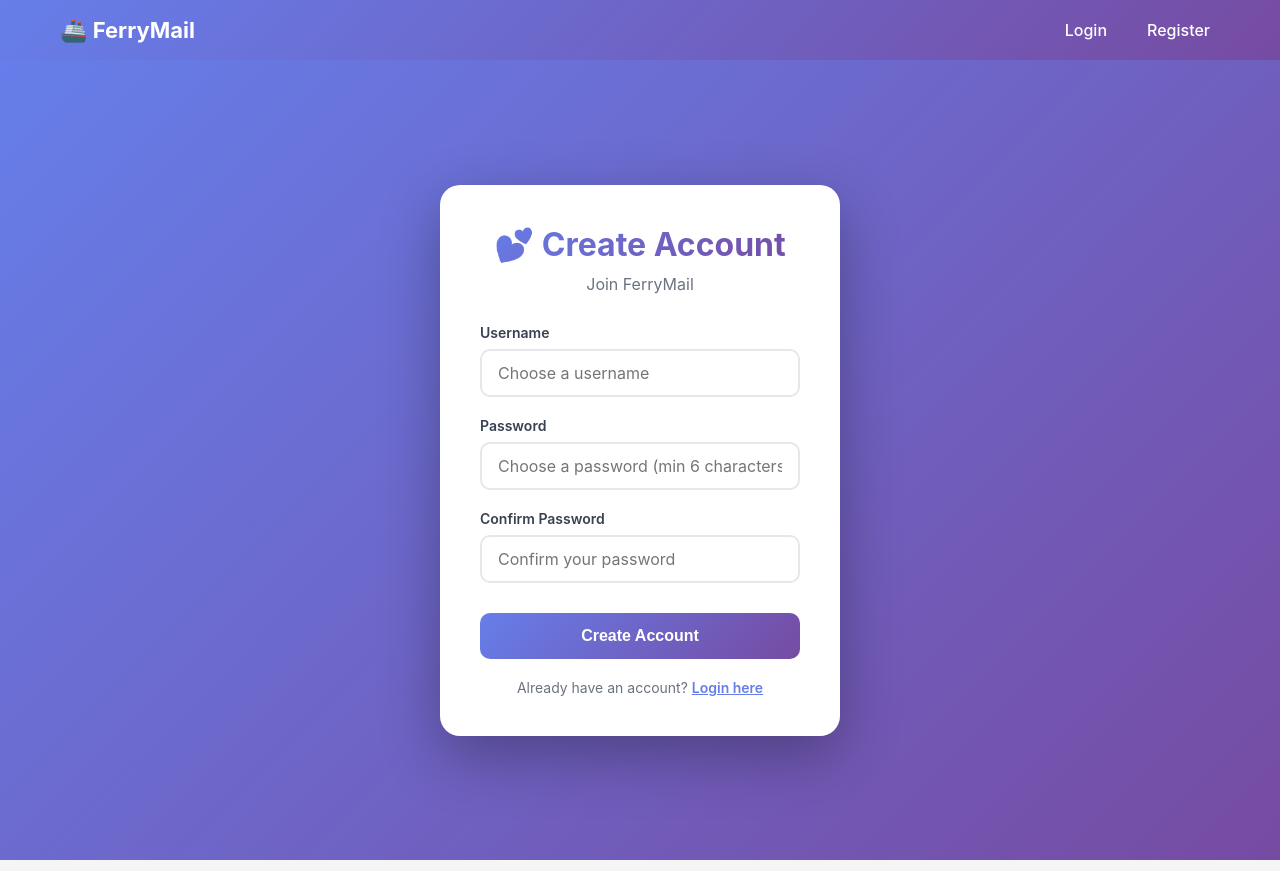
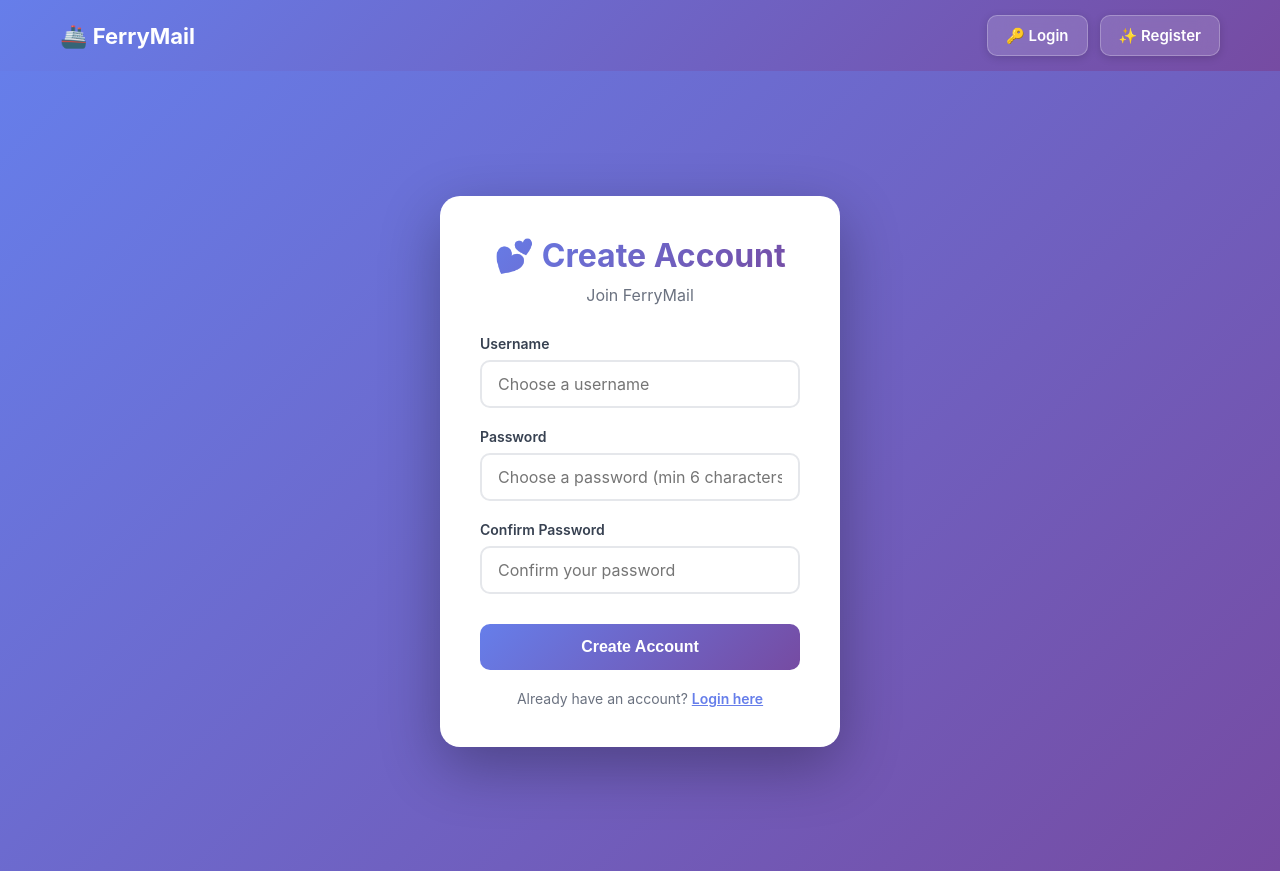
Before and after one commit to KingJerryX/Mailbox-3, a Next.js app: page /register in a window 1280 px wide. Built offline with nearby package versions, Linux system fonts and the light colour scheme.

Commit message:
Add emojis and enhanced styling to navigation links

```diff
--- a/components/Layout.js
+++ b/components/Layout.js
@@ -1,104 +1,50 @@
 import Link from 'next/link';
+import styles from './Layout.module.css';
 
 export default function Layout({ children, user, logout }) {
   return (
     <div>
-      <nav style={styles.nav}>
-        <div style={styles.navContent}>
-          <Link href="/" style={styles.logo}>
+      <nav className={styles.nav}>
+        <div className={styles.navContent}>
+          <Link href="/" className={styles.logo}>
             🚢 FerryMail
           </Link>
-          <div style={styles.navLinks}>
+          <div className={styles.navLinks}>
             {user ? (
               <>
-                <Link href="/mailbox" style={styles.link}>
-                  Mailbox
+                <Link href="/mailbox" className={styles.link}>
+                  💌 Mailbox
                 </Link>
-                <Link href="/countdown" style={styles.link}>
-                  Countdown
+                <Link href="/countdown" className={styles.link}>
+                  ⏰ Countdown
                 </Link>
-                <Link href="/bucket-list" style={styles.link}>
-                  Bucket List
+                <Link href="/bucket-list" className={styles.link}>
+                  💫 Bucket List
                 </Link>
-                <Link href="/settings" style={styles.link}>
-                  Settings
+                <Link href="/settings" className={styles.link}>
+                  ⚙️ Settings
                 </Link>
-                <span style={styles.userInfo}>
-                  {user.username}
+                <span className={styles.userInfo}>
+                  👤 {user.username}
                 </span>
-                <button onClick={logout} style={styles.logoutButton}>
-                  Logout
+                <button onClick={logout} className={styles.logoutButton}>
+                  🚪 Logout
                 </button>
               </>
             ) : (
               <>
-                <Link href="/login" style={styles.link}>
-                  Login
+                <Link href="/login" className={styles.link}>
+                  🔑 Login
                 </Link>
-                <Link href="/register" style={styles.link}>
-                  Register
+                <Link href="/register" className={styles.link}>
+                  ✨ Register
                 </Link>
               </>
             )}
           </div>
         </div>
       </nav>
-      <main style={styles.main}>{children}</main>
+      <main className={styles.main}>{children}</main>
     </div>
   );
 }
-
-const styles = {
-  nav: {
-    backgroundColor: '#667eea',
-    background: 'linear-gradient(135deg, #667eea 0%, #764ba2 100%)',
-    color: 'white',
-    padding: '15px 0',
-    boxShadow: '0 2px 10px rgba(0,0,0,0.1)',
-  },
-  navContent: {
-    maxWidth: '1200px',
-    margin: '0 auto',
-    padding: '0 20px',
-    display: 'flex',
-    justifyContent: 'space-between',
-    alignItems: 'center',
-  },
-  logo: {
-    fontSize: '22px',
-    fontWeight: 'bold',
-    color: 'white',
-    textDecoration: 'none',
-  },
-  navLinks: {
-    display: 'flex',
-    alignItems: 'center',
-    gap: '20px',
-  },
-  link: {
-    color: 'white',
-    textDecoration: 'none',
-    padding: '5px 10px',
-    borderRadius: '4px',
-    transition: 'background-color 0.2s',
-    fontWeight: '500',
-  },
-  userInfo: {
-    fontSize: '14px',
-    opacity: 0.9,
-  },
-  logoutButton: {
-    backgroundColor: 'rgba(255,255,255,0.2)',
-    color: 'white',
-    border: 'none',
-    padding: '8px 16px',
-    borderRadius: '6px',
-    cursor: 'pointer',
-    fontSize: '14px',
-    fontWeight: '500',
-    transition: 'background-color 0.2s',
-  },
-  main: {
-    minHeight: 'calc(100vh - 60px)',
-  },
-};
--- /dev/null
+++ b/components/Layout.module.css
@@ -0,0 +1,110 @@
+.nav {
+  background: linear-gradient(135deg, #667eea 0%, #764ba2 100%);
+  color: white;
+  padding: 15px 0;
+  box-shadow: 0 2px 10px rgba(0, 0, 0, 0.1);
+}
+
+.navContent {
+  max-width: 1200px;
+  margin: 0 auto;
+  padding: 0 20px;
+  display: flex;
+  justify-content: space-between;
+  align-items: center;
+}
+
+.logo {
+  font-size: 22px;
+  font-weight: bold;
+  color: white;
+  text-decoration: none;
+  transition: transform 0.2s ease;
+}
+
+.logo:hover {
+  transform: scale(1.05);
+}
+
+.navLinks {
+  display: flex;
+  align-items: center;
+  gap: 12px;
+}
+
+.link {
+  color: white;
+  text-decoration: none;
+  padding: 10px 18px;
+  border-radius: 10px;
+  transition: all 0.3s ease;
+  font-weight: 600;
+  font-size: 15px;
+  display: inline-flex;
+  align-items: center;
+  gap: 8px;
+  position: relative;
+  background: rgba(255, 255, 255, 0.15);
+  border: 1px solid rgba(255, 255, 255, 0.25);
+  box-shadow: 0 2px 8px rgba(0, 0, 0, 0.15);
+  backdrop-filter: blur(10px);
+}
+
+.link:hover {
+  background: rgba(255, 255, 255, 0.3);
+  transform: translateY(-2px);
+  box-shadow: 0 4px 12px rgba(0, 0, 0, 0.25);
+  border-color: rgba(255, 255, 255, 0.4);
+}
+
+.link:active {
+  transform: translateY(0);
+}
+
+.userInfo {
+  font-size: 14px;
+  opacity: 0.9;
+  padding: 8px 12px;
+  background: rgba(255, 255, 255, 0.1);
+  border-radius: 8px;
+  font-weight: 500;
+}
+
+.logoutButton {
+  background: rgba(255, 255, 255, 0.2);
+  color: white;
+  border: 1px solid rgba(255, 255, 255, 0.3);
+  padding: 8px 16px;
+  border-radius: 8px;
+  cursor: pointer;
+  font-size: 14px;
+  font-weight: 600;
+  transition: all 0.2s ease;
+}
+
+.logoutButton:hover {
+  background: rgba(255, 255, 255, 0.3);
+  transform: translateY(-1px);
+  box-shadow: 0 2px 8px rgba(0, 0, 0, 0.2);
+}
+
+.main {
+  min-height: calc(100vh - 60px);
+}
+
+/* Responsive */
+@media (max-width: 768px) {
+  .navLinks {
+    gap: 8px;
+    flex-wrap: wrap;
+  }
+
+  .link {
+    padding: 8px 12px;
+    font-size: 14px;
+  }
+
+  .userInfo {
+    display: none;
+  }
+}
```
